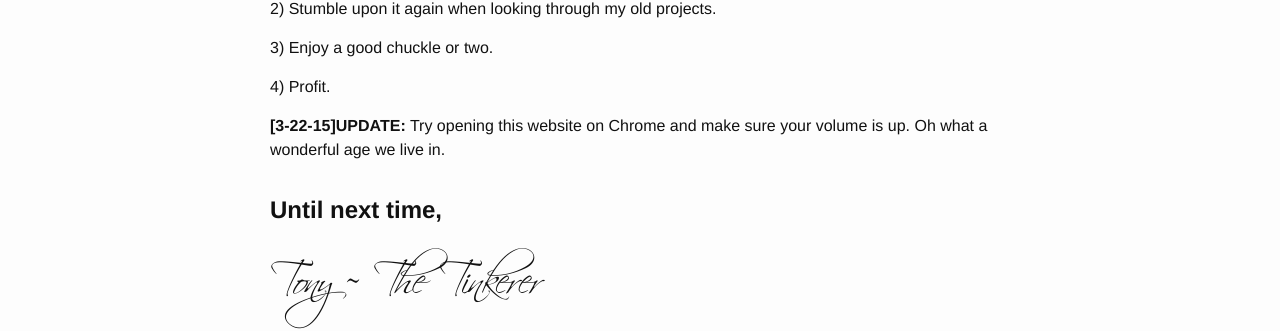
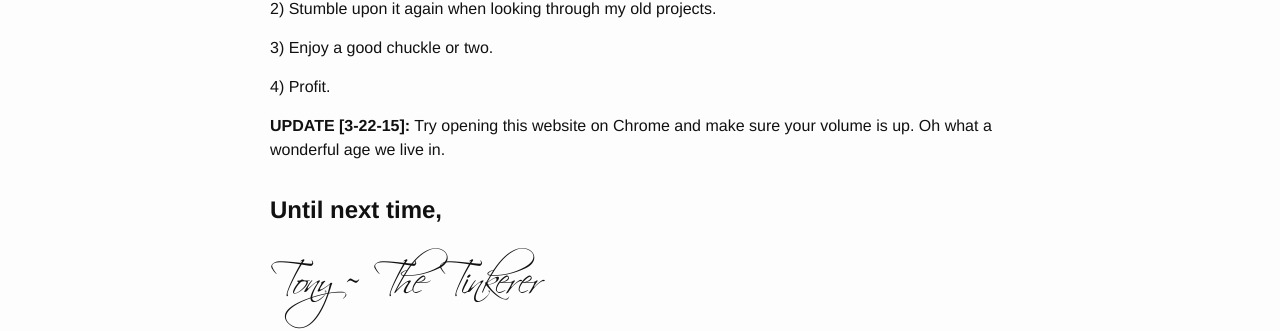
Before and after one commit to snickerton/snickerton.github.legacy, a Jekyll site: the page built from _posts/2015-03-21-Insults-Galore.markdown, in a window 1280 px wide. Shown: the part 773-1104 px from the top of the page. Built offline with Jekyll 4.4.1, drawn with Linux system fonts in a browser that asks for light colours.

```diff
--- a/_posts/2015-03-21-Insults-Galore.markdown
+++ b/_posts/2015-03-21-Insults-Galore.markdown
@@ -30,6 +30,6 @@ I'm easily amused.
 
 
 
-<strong><b>[3-22-15]UPDATE:</b></strong> Try opening this website on Chrome and make sure your volume is up. Oh what a wonderful age we live in.
+<strong><b>UPDATE [3-22-15]:</b></strong> Try opening this website on Chrome and make sure your volume is up. Oh what a wonderful age we live in.
 
 [site]:    http://snickerton.github.io/insultsGalore/
```
